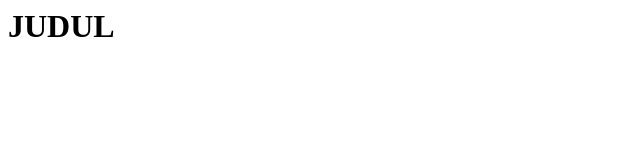
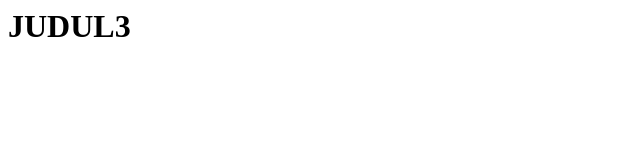
Before and after one commit to cloudariansyah/crud10, a plain HTML site: page index.html in a window 1280 px wide. Shown: the full height of the page, 0-640 px from the left. Drawn offline with Linux system fonts and the light colour scheme.

Commit message:
updatan3

```diff
--- a/index.html
+++ b/index.html
@@ -1 +1 @@
-<h1>JUDUL</h1>
+<h1>JUDUL3</h1>
```
